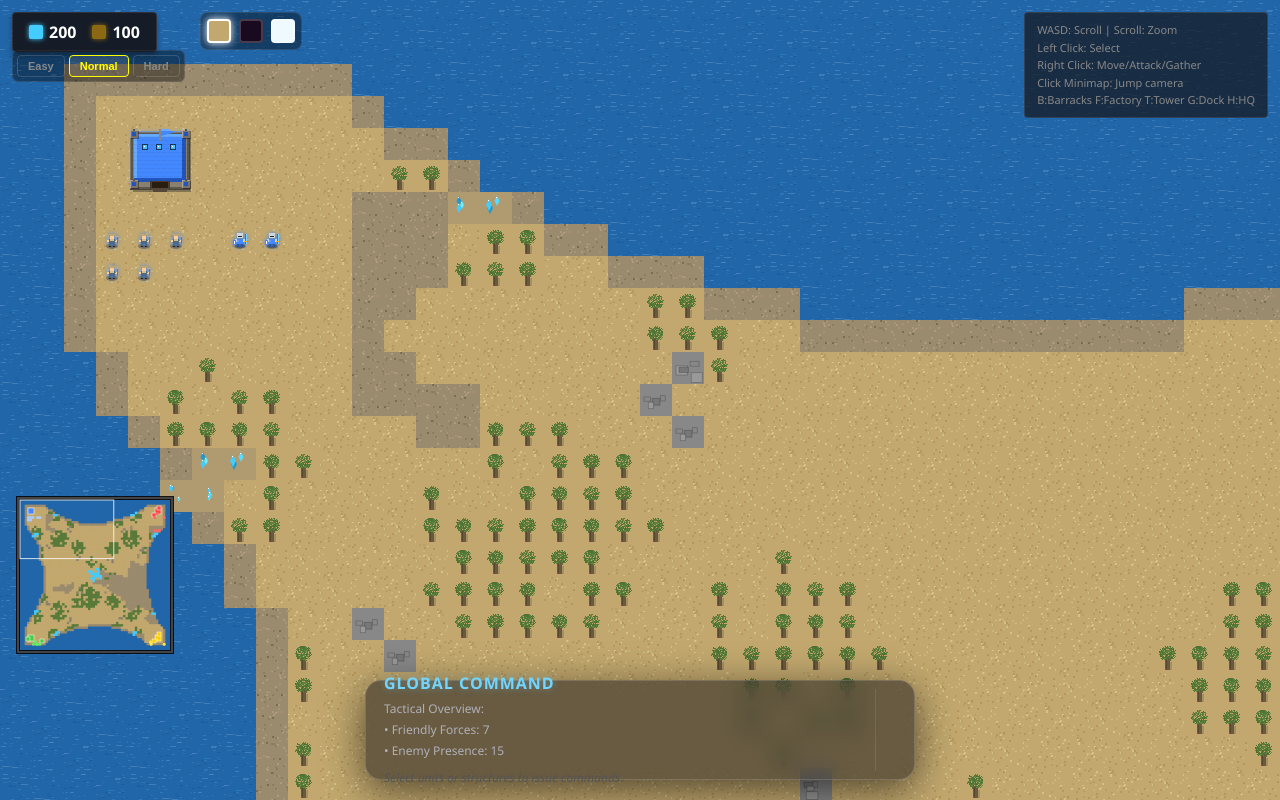
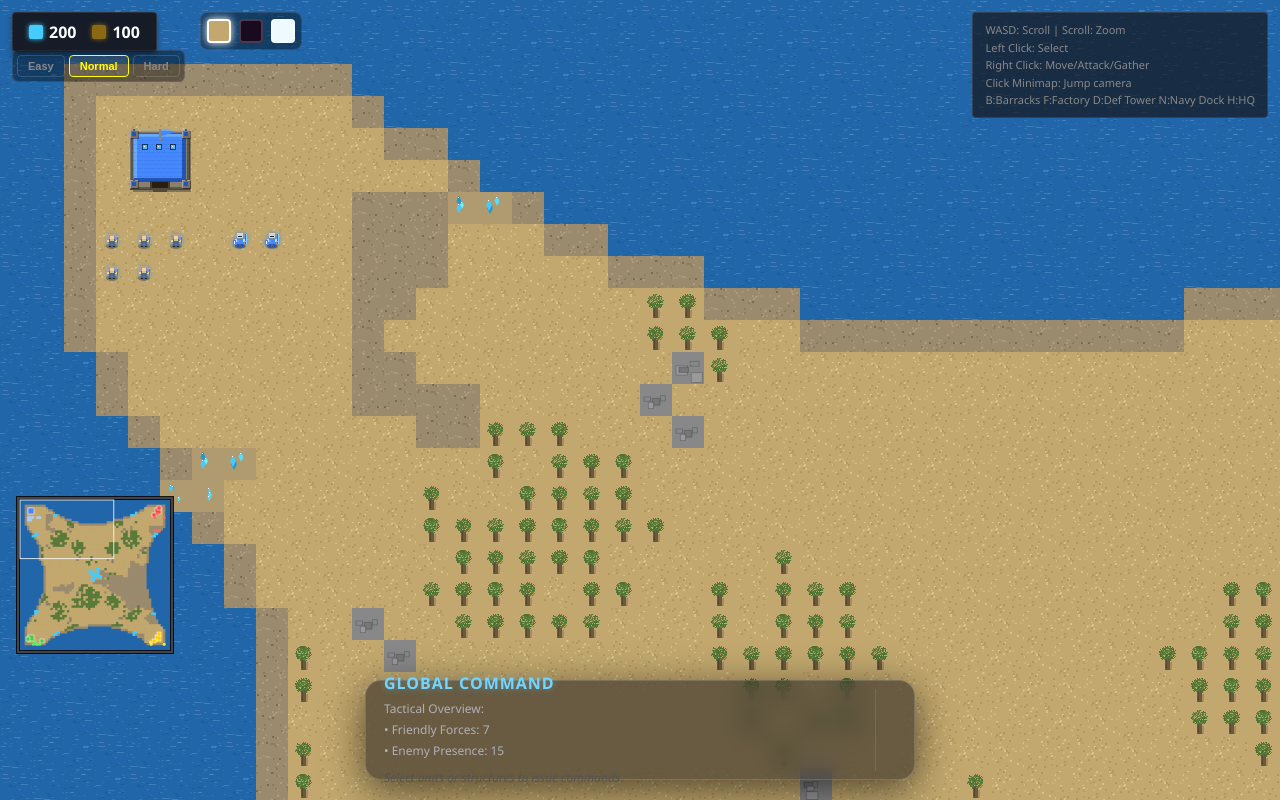
Before and after one commit to andyocnz/micro-rts, a website built with Vite: page index.html in a window 1280 px wide. Built offline with nearby package versions, Linux system fonts and the light colour scheme; animation ran at ten frames a second.

Commit message:
Remap hotkeys, rename units/buildings, add ring spawn and mineral accessibility
- Remap building hotkeys: Tower→D (Defense Tower), Dock→N (Navy Dock)
- Remap unit hotkeys: Tank→T, Bomber→H (Helicopter), Battleship→M (Marine Ship)
- Rename units and buildings to match their hotkey letters naturally
- Add ordered ring spawn: trained units assemble in neat perimeter around building
- Clear trees/rocks within 2 tiles of minerals for worker accessibility
- Add helicopter rotor animation and construction hammering visual
- Upgrade tank, rocket, battleship, helicopter sprites (larger, more detailed)

Co-Authored-By: Claude Opus 4.6 <noreply@anthropic.com>

```diff
--- a/index.html
+++ b/index.html
@@ -295,7 +295,7 @@
     Left Click: Select<br>
     Right Click: Move/Attack/Gather<br>
     Click Minimap: Jump camera<br>
-    B:Barracks F:Factory T:Tower G:Dock H:HQ
+    B:Barracks F:Factory D:Def Tower N:Navy Dock H:HQ
   </div>
   <script type="module" src="/src/main.js"></script>
 </body>
--- a/src/buildings.js
+++ b/src/buildings.js
@@ -50,8 +50,8 @@ export const BUILDING_DEFS = {
     hotkey: 'f',
   },
   tower: {
-    name: 'Tower',
-    shortName: 'Tower',
+    name: 'Defense Tower',
+    shortName: 'Def Tower',
     cost: { minerals: 50, wood: 50 },
     buildTime: 6,
     hp: 250,
@@ -60,14 +60,14 @@ export const BUILDING_DEFS = {
     trainCosts: {},
     trainTimes: {},
     canBuild: [],
-    hotkey: 't',
+    hotkey: 'd',
     attackRange: 6,
     attackDamage: 10,
     attackSpeed: 1.5,
   },
   dock: {
-    name: 'Dock',
-    shortName: 'Dock',
+    name: 'Navy Dock',
+    shortName: 'Navy Dock',
     cost: { minerals: 120, wood: 80 },
     buildTime: 10,
     hp: 300,
@@ -76,7 +76,7 @@ export const BUILDING_DEFS = {
     trainCosts: { battleship: { minerals: 200, wood: 100 } },
     trainTimes: { battleship: 15 },
     canBuild: [],
-    hotkey: 'g',
+    hotkey: 'n',
   },
 };
 
@@ -131,7 +131,7 @@ export class Building {
         const def = BUILDING_DEFS[this.type];
         const cx = (this.tileX + def.sizeTiles / 2) * TILE_SIZE;
         const cy = (this.tileY + def.sizeTiles - 0.5) * TILE_SIZE; // Near the south door
-        return { unitType: trained.type, team: this.team, x: cx, y: cy };
+        return { unitType: trained.type, team: this.team, x: cx, y: cy, bTileX: this.tileX, bTileY: this.tileY, bSize: def.sizeTiles };
       }
     }
     return null;
--- a/src/game.js
+++ b/src/game.js
@@ -220,44 +220,24 @@ export class Game {
       }
     }
 
-    // Spawn produced units
+    // Spawn produced units — assemble in ordered ring around building
     for (const p of produced) {
-      const tx = Math.floor(p.x / TILE_SIZE);
-      const ty = Math.floor(p.y / TILE_SIZE);
+      let spawnX = Math.floor(p.x / TILE_SIZE);
+      let spawnY = Math.floor(p.y / TILE_SIZE);
+      let found = false;
+      const isNaval = UNIT_DEFS[p.unitType] && UNIT_DEFS[p.unitType].naval;
 
-      // Find a random walkable spot nearby (radius 3-4) so they "stand around" the building
-      let spawnX = tx, spawnY = ty;
-      const candidates = [];
-      const radius = 4;
-      for (let dy = -radius; dy <= radius; dy++) {
-        for (let dx = -radius; dx <= radius; dx++) {
-          const dist = Math.sqrt(dx * dx + dy * dy);
-          const ctx_tx = tx + dx;
-          const ctx_ty = ty + dy;
-
-          // Must be walkable, in bounds, and NOT occupied by a building
-          if (dist >= 2.0 && dist <= radius) {
-            if (this.map.isWalkable(ctx_tx, ctx_ty) && !this.buildingManager.getBuildingAtTile(ctx_tx, ctx_ty)) {
-              candidates.push({ x: ctx_tx, y: ctx_ty });
-            }
-          }
-        }
-      }
-
-      if (candidates.length > 0) {
-        const spot = candidates[Math.floor(Math.random() * candidates.length)];
-        spawnX = spot.x;
-        spawnY = spot.y;
-      } else {
-        // Fallback to original searches if no clear spots found
-        let found = false;
-        for (let r = 1; r < 5 && !found; r++) {
-          for (let dy = -r; dy <= r && !found; dy++) {
-            for (let dx = -r; dx <= r && !found; dx++) {
-              if (this.map.isWalkable(tx + dx, ty + dy)) {
-                spawnX = tx + dx; spawnY = ty + dy; found = true;
-              }
-            }
+      // Try expanding rings around the building perimeter
+      for (let d = 1; d <= 5 && !found; d++) {
+        const ring = this._getBuildingRingPositions(p.bTileX, p.bTileY, p.bSize, d);
+        for (const pos of ring) {
+          const tileOk = isNaval ? this.map.isSwimmable(pos.x, pos.y) : this.map.isWalkable(pos.x, pos.y);
+          if (tileOk && !this.buildingManager.getBuildingAtTile(pos.x, pos.y) &&
+              !this._isTileOccupiedByUnit(pos.x, pos.y)) {
+            spawnX = pos.x;
+            spawnY = pos.y;
+            found = true;
+            break;
           }
         }
       }
@@ -554,4 +534,44 @@ export class Game {
   resize(w, h) {
     this.camera.resize(w, h);
   }
+
+  // Generate ordered ring positions around a building perimeter at distance d
+  _getBuildingRingPositions(bx, by, s, d) {
+    const positions = [];
+    const minX = bx - d;
+    const maxX = bx + s - 1 + d;
+    const minY = by - d;
+    const maxY = by + s - 1 + d;
+
+    // Bottom edge (left to right)
+    for (let x = minX; x <= maxX; x++) positions.push({ x, y: maxY });
+    // Right edge (bottom-1 to top)
+    for (let y = maxY - 1; y >= minY; y--) positions.push({ x: maxX, y });
+    // Top edge (right-1 to left)
+    for (let x = maxX - 1; x >= minX; x--) positions.push({ x, y: minY });
+    // Left edge (top+1 to bottom-1)
+    for (let y = minY + 1; y < maxY; y++) positions.push({ x: minX, y });
+
+    // Sort by distance from building's south-center exit so units fill near the door first
+    const exitX = bx + s / 2;
+    const exitY = by + s;
+    positions.sort((a, b) => {
+      const da = (a.x - exitX) ** 2 + (a.y - exitY) ** 2;
+      const db = (b.x - exitX) ** 2 + (b.y - exitY) ** 2;
+      return da - db;
+    });
+
+    return positions;
+  }
+
+  // Check if a tile is already occupied by a living unit
+  _isTileOccupiedByUnit(tx, ty) {
+    for (const u of this.unitManager.units) {
+      if (u.hp <= 0) continue;
+      const ux = Math.floor(u.x / TILE_SIZE);
+      const uy = Math.floor(u.y / TILE_SIZE);
+      if (ux === tx && uy === ty) return true;
+    }
+    return false;
+  }
 }
--- a/src/map.js
+++ b/src/map.js
@@ -159,6 +159,9 @@ export class GameMap {
     this._placeMineralPatch(cx - 1, cy + 2, 5, 10000);
     this._placeMineralPatch(cx + 1, cy - 2, 5, 10000);
 
+    // Step 5c: Clear trees/rocks around all mineral patches so they're accessible
+    this._clearAroundMinerals();
+
     // Step 6: Clear all 4 starting areas
     this.clearArea(3, 3, 8, 8);                     // Top-left (BLUE)
     this.clearArea(W - 11, 3, 8, 8);                // Top-right (RED)
@@ -221,6 +224,28 @@ export class GameMap {
           if (this.inBounds(tx, ty) && this.getTile(tx, ty) === TILE_GRASS) {
             this.setTile(tx, ty, TILE_TREE);
             this.woodAmounts.set(`${tx},${ty}`, 3000);
+          }
+        }
+      }
+    }
+  }
+
+  _clearAroundMinerals() {
+    for (let y = 0; y < this.height; y++) {
+      for (let x = 0; x < this.width; x++) {
+        if (this.getTile(x, y) !== TILE_MINERAL) continue;
+        // Clear trees and rocks within 2 tiles of any mineral
+        for (let dy = -2; dy <= 2; dy++) {
+          for (let dx = -2; dx <= 2; dx++) {
+            if (dx === 0 && dy === 0) continue;
+            const nx = x + dx;
+            const ny = y + dy;
+            if (!this.inBounds(nx, ny)) continue;
+            const tile = this.getTile(nx, ny);
+            if (tile === TILE_TREE || tile === TILE_ROCK) {
+              this.setTile(nx, ny, TILE_GRASS);
+              this.woodAmounts.delete(`${nx},${ny}`);
+            }
           }
         }
       }
--- a/src/renderer.js
+++ b/src/renderer.js
@@ -299,8 +299,25 @@ export class Renderer {
         // Subtle Team Halo/Glow to pop from background
         ctx.shadowColor = teamColor;
         ctx.shadowBlur = 4;
-        ctx.drawImage(img, ux - UNIT_SIZE / 2, uy - UNIT_SIZE / 2);
+        ctx.drawImage(img, ux - img.width / 2, uy - img.height / 2);
         ctx.shadowBlur = 0;
+
+        // Special: Helicopter Rotors
+        if (u.type === 'bomber') {
+          const rotorAngle = u.animTimer * 25; // Spin speed
+          ctx.save();
+          ctx.translate(ux, uy - 4); // Center of rotor on helicopter body
+          ctx.rotate(rotorAngle);
+
+          ctx.strokeStyle = 'rgba(50, 50, 50, 0.7)';
+          ctx.lineWidth = 2;
+          ctx.beginPath();
+          ctx.moveTo(-15, 0); ctx.lineTo(15, 0);
+          ctx.moveTo(0, -15); ctx.lineTo(0, 15);
+          ctx.stroke();
+
+          ctx.restore();
+        }
       }
 
       // Gathering animation (Picking / Chopping)
@@ -336,6 +353,39 @@ export class Renderer {
             vy: -20 - Math.random() * 40,
             life: 0.3,
             color: isMinerals ? '#ffd740' : '#8B6914',
+            size: 1.5
+          });
+        }
+      }
+
+      // Building animation (Hammering)
+      if (u.state === 'building' && u.path.length === 0) {
+        const swing = Math.sin(u.animTimer * 15) * 0.8;
+
+        ctx.save();
+        ctx.translate(ux + 5, uy);
+        ctx.rotate(swing);
+
+        // Hammer handle
+        ctx.fillStyle = '#5d4037';
+        ctx.fillRect(0, -1, 8, 2);
+
+        // Hammer head
+        ctx.fillStyle = '#777';
+        ctx.fillRect(6, -4, 4, 8);
+        ctx.fillStyle = '#999'; // Highlight
+        ctx.fillRect(6, -4, 4, 2);
+
+        ctx.restore();
+
+        // Wood chips / Construction dust
+        if (Math.random() < 0.15) {
+          this.addParticle({
+            x: ux + 10, y: uy,
+            vx: (Math.random() - 0.5) * 30,
+            vy: -15 - Math.random() * 20,
+            life: 0.4,
+            color: '#d2b48c',
             size: 1.5
           });
         }
--- a/src/sprites.js
+++ b/src/sprites.js
@@ -336,163 +336,161 @@ function drawSoldier(teamId) {
 }
 
 function drawTank(teamId) {
-  const c = createCanvas(UNIT_SIZE, UNIT_SIZE);
+  const size = 28;
+  const c = createCanvas(size, size);
   const ctx = c.getContext('2d');
   const colors = TEAM_COLORS[teamId];
 
   // Shadow
   ctx.fillStyle = 'rgba(0,0,0,0.3)';
   ctx.beginPath();
-  ctx.ellipse(8, 14, 8, 3, 0, 0, Math.PI * 2);
+  ctx.ellipse(size / 2, size - 4, 12, 5, 0, 0, Math.PI * 2);
   ctx.fill();
 
-  // Treads (Chunky)
+  // Treads (Bigger, longer)
+  ctx.fillStyle = '#222';
+  ctx.fillRect(2, 6, 6, 18);
+  ctx.fillRect(20, 6, 6, 18);
   ctx.fillStyle = '#333';
-  ctx.fillRect(1, 5, 4, 10);
-  ctx.fillRect(11, 5, 4, 10);
-  ctx.fillStyle = '#444';
-  for (let i = 0; i < 5; i++) {
-    ctx.fillRect(1, 6 + i * 2, 4, 1);
-    ctx.fillRect(11, 6 + i * 2, 4, 1);
+  for (let i = 0; i < 7; i++) {
+    ctx.fillRect(2, 7 + i * 2.5, 6, 1);
+    ctx.fillRect(20, 7 + i * 2.5, 6, 1);
   }
 
-  // Hull (Rounded edges)
+  // Hull
   ctx.fillStyle = colors.dark;
-  ctx.fillRect(3, 4, 10, 10);
+  ctx.fillRect(5, 5, 18, 18);
   ctx.fillStyle = colors.primary;
-  ctx.fillRect(4, 5, 8, 8);
+  ctx.fillRect(7, 7, 14, 14);
 
-  // Hull Highlight
-  ctx.fillStyle = colors.light;
-  ctx.fillRect(4, 5, 6, 1);
-  ctx.fillRect(4, 5, 1, 6);
+  // Turret
+  ctx.fillStyle = '#444';
+  ctx.fillRect(9, 9, 10, 10);
+  ctx.fillStyle = colors.primary;
+  ctx.fillRect(10, 10, 8, 8);
 
-  // Turret base
-  ctx.fillStyle = '#555';
-  ctx.fillRect(5, 6, 6, 6);
-  ctx.fillStyle = colors.primary;
-  ctx.fillRect(6, 7, 4, 4);
-
-  // Cannon barrel (Recoiling look)
+  // Cannon
   ctx.fillStyle = '#666';
-  ctx.fillRect(7, 0, 2, 8);
-  ctx.fillStyle = '#888'; // Top highlight
-  ctx.fillRect(7, 0, 1, 8);
-
-  // Muzzle brake
+  ctx.fillRect(13, 0, 3, 12);
   ctx.fillStyle = '#333';
-  ctx.fillRect(6, 0, 4, 2);
-
-  // Hatch
-  ctx.fillStyle = '#222';
-  ctx.fillRect(7, 8, 2, 2);
+  ctx.fillRect(12, 0, 5, 3); // Muzzle
 
   return c;
 }
 
 function drawRocket(teamId) {
-  const c = createCanvas(UNIT_SIZE, UNIT_SIZE);
+  const size = 20;
+  const c = createCanvas(size, size);
   const ctx = c.getContext('2d');
   const colors = TEAM_COLORS[teamId];
-
   const skin = '#FFCC99';
 
   // Shadow
   ctx.fillStyle = 'rgba(0,0,0,0.25)';
   ctx.beginPath();
-  ctx.ellipse(8, 14, 5, 2, 0, 0, Math.PI * 2);
+  ctx.ellipse(size / 2, size - 2, 7, 3, 0, 0, Math.PI * 2);
   ctx.fill();
 
-  // Body - Camo fatigues
+  // Helmet & Head
+  ctx.fillStyle = skin;
+  ctx.fillRect(size / 2 - 2, 4, 4, 4);
   ctx.fillStyle = '#3d4e30';
-  ctx.fillRect(5, 7, 6, 5);
-  ctx.fillStyle = '#2d3e20';
-  ctx.fillRect(5, 12, 2, 3);
-  ctx.fillRect(9, 12, 2, 3);
+  ctx.fillRect(size / 2 - 3, 3, 6, 2);
 
-  // Head with helmet
-  ctx.fillStyle = skin;
-  ctx.fillRect(6, 3, 4, 4);
+  // Launcher (Much larger)
+  ctx.fillStyle = '#444';
+  ctx.fillRect(size / 2 + 2, 2, 6, 12); // Long Tube
+  ctx.fillStyle = '#222';
+  ctx.fillRect(size / 2 + 1, 2, 8, 2); // Front heavy part
+
+  // Body
   ctx.fillStyle = '#3d4e30';
-  ctx.fillRect(5, 2, 6, 2);
-
-  // Rocket launcher (Large and visible)
-  ctx.fillStyle = '#444';
-  ctx.fillRect(10, 2, 5, 4); // Launcher box
-  ctx.fillStyle = '#777';
-  ctx.fillRect(11, 0, 3, 8); // Tube
-  ctx.fillStyle = '#333';
-  ctx.fillRect(11, 0, 3, 1); // Front rim
-
-  // Rocket tip
-  ctx.fillStyle = '#ff3d00';
-  ctx.fillRect(12, 0, 1, 1);
-
-  // Backpack
-  ctx.fillStyle = '#4e3b2a';
-  ctx.fillRect(4, 7, 2, 5);
-
-  // Team identification (Goggle/Visor)
-  ctx.fillStyle = colors.primary;
-  ctx.fillRect(6, 4, 4, 1);
+  ctx.fillRect(size / 2 - 3, 8, 6, 8);
 
   return c;
 }
 
-function drawBomber(teamId) {
-  const c = createCanvas(UNIT_SIZE, UNIT_SIZE);
+function drawBattleship(teamId) {
+  const w = 48;
+  const h = 20;
+  const c = createCanvas(w, h);
+  const ctx = c.getContext('2d');
+  const colors = TEAM_COLORS[teamId];
+
+  // Water Shadow
+  ctx.fillStyle = 'rgba(0,0,0,0.2)';
+  ctx.beginPath();
+  ctx.ellipse(w / 2, h / 2 + 4, w / 2 + 2, h / 4, 0, 0, Math.PI * 2);
+  ctx.fill();
+
+  // Hull (Sleek and pointed)
+  ctx.fillStyle = '#455a64';
+  ctx.beginPath();
+  ctx.moveTo(w, h / 2);
+  ctx.lineTo(w - 10, 2);
+  ctx.lineTo(0, 2);
+  ctx.lineTo(0, h - 2);
+  ctx.lineTo(w - 10, h - 2);
+  ctx.closePath();
+  ctx.fill();
+
+  // Upper Deck (Team color)
+  ctx.fillStyle = colors.dark;
+  ctx.fillRect(5, 5, w - 20, h - 10);
+
+  // Gun Turrets
+  ctx.fillStyle = '#78909c';
+  // Front Turret
+  ctx.fillRect(w - 18, h / 2 - 3, 6, 6);
+  ctx.fillStyle = '#222';
+  ctx.fillRect(w - 14, h / 2 - 1, 10, 2); // Double barrel
+
+  // Rear Turret
+  ctx.fillStyle = '#78909c';
+  ctx.fillRect(10, h / 2 - 3, 6, 6);
+  ctx.fillStyle = '#222';
+  ctx.fillRect(14, h / 2 - 1, 10, 2);
+
+  return c;
+}
+
+function drawHelicopter(teamId) {
+  const size = 32;
+  const c = createCanvas(size, size);
   const ctx = c.getContext('2d');
   const colors = TEAM_COLORS[teamId];
 
   // Air Shadow
   ctx.fillStyle = 'rgba(0,0,0,0.1)';
   ctx.beginPath();
-  ctx.ellipse(8, 15, 8, 2, 0, 0, Math.PI * 2);
+  ctx.ellipse(size / 2, size - 2, 8, 3, 0, 0, Math.PI * 2);
   ctx.fill();
 
-  // Wings (Swept back)
+  // Tail Boom
   ctx.fillStyle = colors.dark;
+  ctx.fillRect(size / 2 - 2, 16, 4, 10);
+  ctx.fillStyle = colors.primary;
+  ctx.fillRect(size / 2 - 3, 24, 6, 2); // Tail rotor pylon
+
+  // Body (Pod-like)
+  ctx.fillStyle = '#cfd8dc';
   ctx.beginPath();
-  ctx.moveTo(8, 4);
-  ctx.lineTo(0, 8);
-  ctx.lineTo(0, 10);
-  ctx.lineTo(8, 8);
-  ctx.fill();
-  ctx.beginPath();
-  ctx.moveTo(8, 4);
-  ctx.lineTo(16, 8);
-  ctx.lineTo(16, 10);
-  ctx.lineTo(8, 8);
+  ctx.ellipse(size / 2, 12, 7, 10, 0, 0, Math.PI * 2);
   ctx.fill();
 
-  ctx.fillStyle = colors.primary;
-  ctx.fillRect(0, 8, 16, 1); // Leading edge highlight
+  // Cockpit (Glass)
+  ctx.fillStyle = '#81d4fa';
+  ctx.beginPath();
+  ctx.ellipse(size / 2, 8, 5, 6, 0, 0, Math.PI * 2);
+  ctx.fill();
+  ctx.fillStyle = '#fff';
+  ctx.fillRect(size / 2 - 2, 5, 2, 2); // Glint
 
-  // Fuselage (Sleek)
-  ctx.fillStyle = '#cfd8dc';
-  ctx.fillRect(6, 2, 4, 12);
-  ctx.fillStyle = '#90a4ae';
-  ctx.fillRect(9, 2, 1, 12); // Shading
-
-  // Nose
-  ctx.fillStyle = '#455a64';
-  ctx.fillRect(7, 0, 2, 3);
-
-  // Cockpit (Glassy)
-  ctx.fillStyle = '#81d4fa';
-  ctx.fillRect(7, 3, 2, 3);
-  ctx.fillStyle = '#fff';
-  ctx.fillRect(7, 3, 1, 1);
-
-  // Tail Fin
-  ctx.fillStyle = colors.primary;
-  ctx.fillRect(7, 12, 2, 3);
-  ctx.fillRect(5, 13, 6, 1);
-
-  // Engines (Glow)
-  ctx.fillStyle = '#ffab00';
-  ctx.fillRect(3, 9, 2, 2);
-  ctx.fillRect(11, 9, 2, 2);
+  // Landing Skids
+  ctx.fillStyle = '#444';
+  ctx.fillRect(size / 2 - 8, 10, 2, 14);
+  ctx.fillRect(size / 2 + 6, 10, 2, 14);
+  ctx.fillRect(size / 2 - 9, 22, 18, 2);
 
   return c;
 }
@@ -852,54 +850,6 @@ function drawTower(teamId) {
   return c;
 }
 
-// --- BATTLESHIP (naval unit) ---
-function drawBattleship(teamId) {
-  const c = createCanvas(UNIT_SIZE, UNIT_SIZE);
-  const ctx = c.getContext('2d');
-  const colors = TEAM_COLORS[teamId];
-
-  // Water wake
-  ctx.fillStyle = 'rgba(255,255,255,0.12)';
-  ctx.beginPath();
-  ctx.ellipse(8, 14, 6, 2, 0, 0, Math.PI * 2);
-  ctx.fill();
-
-  // Hull (pointed bow at top)
-  ctx.fillStyle = colors.dark;
-  ctx.beginPath();
-  ctx.moveTo(8, 1);
-  ctx.lineTo(13, 5);
-  ctx.lineTo(13, 13);
-  ctx.lineTo(3, 13);
-  ctx.lineTo(3, 5);
-  ctx.closePath();
-  ctx.fill();
-
-  // Deck
-  ctx.fillStyle = '#8B7355';
-  ctx.fillRect(4, 6, 8, 6);
-
-  // Superstructure
-  ctx.fillStyle = '#555';
-  ctx.fillRect(5, 4, 6, 5);
-  ctx.fillStyle = colors.primary;
-  ctx.fillRect(6, 3, 4, 3);
-
-  // Main cannon
-  ctx.fillStyle = '#666';
-  ctx.fillRect(7, 0, 2, 5);
-  ctx.fillStyle = '#888';
-  ctx.fillRect(7, 0, 1, 5);
-
-  // Team flag
-  ctx.fillStyle = colors.primary;
-  ctx.fillRect(10, 10, 3, 3);
-  ctx.fillStyle = colors.light;
-  ctx.fillRect(10, 10, 3, 1);
-
-  return c;
-}
-
 // --- DOCK (building) ---
 function drawDock(teamId) {
   const size = TILE_SIZE * 2;
@@ -995,7 +945,7 @@ export class SpriteSheet {
         soldier: drawSoldier,
         tank: drawTank,
         rocket: drawRocket,
-        bomber: drawBomber,
+        bomber: drawHelicopter,
         battleship: drawBattleship,
       };
 
--- a/src/units.js
+++ b/src/units.js
@@ -40,7 +40,7 @@ export const UNIT_DEFS = {
     attackRange: 4.5,
     attackSpeed: 2.0,
     flying: false,
-    hotkey: 'q',
+    hotkey: 't',
     icon: 'T',
   },
   rocket: {
@@ -56,7 +56,7 @@ export const UNIT_DEFS = {
     icon: 'R',
   },
   bomber: {
-    name: 'Bomber',
+    name: 'Helicopter',
     hp: 100,
     damage: 40,
     armor: 1,
@@ -64,11 +64,11 @@ export const UNIT_DEFS = {
     attackRange: 3.0,
     attackSpeed: 3.5,
     flying: true,
-    hotkey: 'e',
-    icon: 'B',
+    hotkey: 'h',
+    icon: 'H',
   },
   battleship: {
-    name: 'Battleship',
+    name: 'Marine Ship',
     hp: 250,
     damage: 35,
     armor: 4,
@@ -77,8 +77,8 @@ export const UNIT_DEFS = {
     attackSpeed: 3.0,
     flying: false,
     naval: true,
-    hotkey: 'g',
-    icon: 'BS',
+    hotkey: 'm',
+    icon: 'M',
   },
 };
 
```
